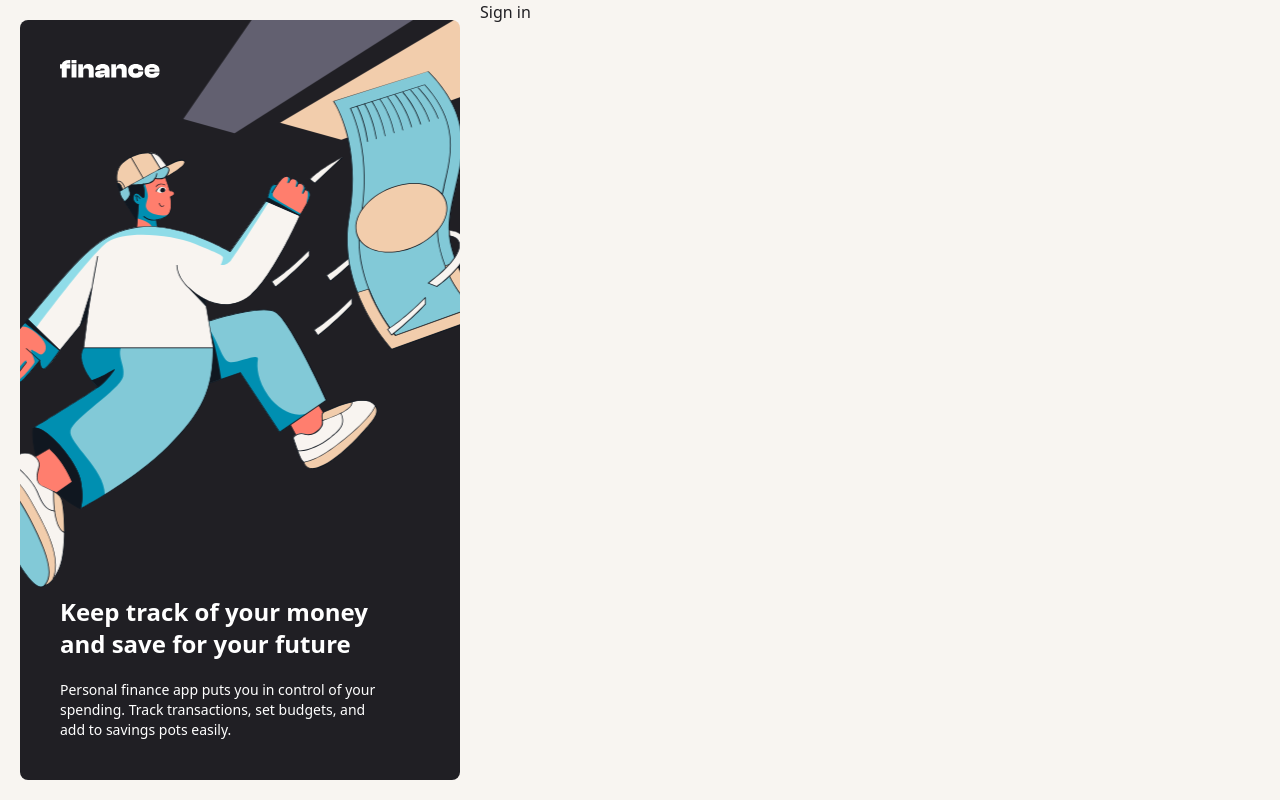
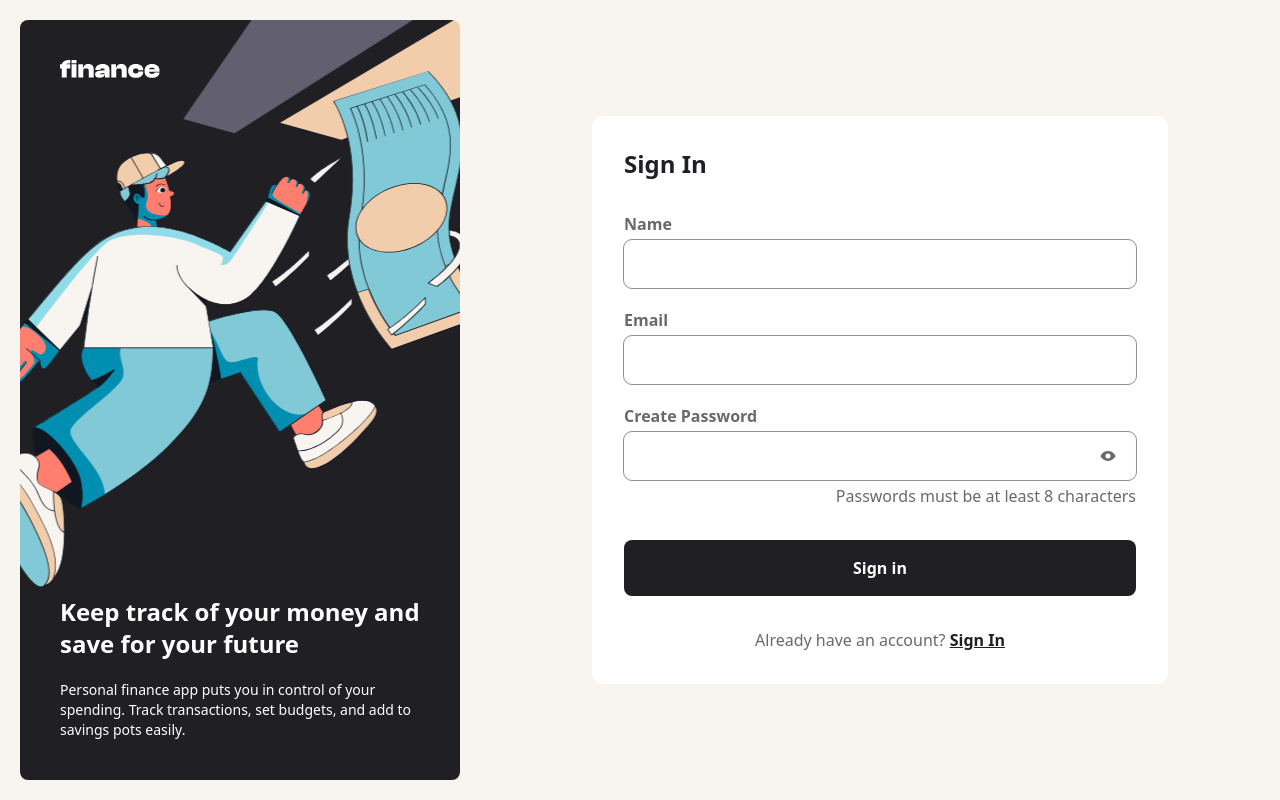
Before and after one commit to nazeeha-kb/personal-finance-app, a Next.js app: page /signup in a window 1280 px wide. Built offline with nearby package versions, Linux system fonts and the light colour scheme.

Commit message:
sign up and sign in form UI

```diff
--- a/app/(auth)/layout.jsx
+++ b/app/(auth)/layout.jsx
@@ -3,20 +3,20 @@ import Link from "next/link";
 
 export default function AuthLayout({ children }) {
     return (
-        <div className="flex bg-beige-100 h-screen">
-            <div className="p-5 h-screen">
-                <div className="h-full w-110 rounded-lg overflow-hidden bg-[url('/images/illustration-authentication.svg')] bg-cover bg-no-repeat bg-center p-10 flex flex-col justify-between">
-                    <Link href="/"><Image src="/images/logo-large.svg" width={100} height={100} className="" alt="logo" /></Link>
-                    <div className="text-white flex flex-col gap-5  w-xs">
+        <div className="flex lg:flex-row flex-col bg-beige-100 h-screen w-screen">
+            <section className="flex lg:justify-start justify-center lg:rounded-none rounded-b-xl lg:p-5 p-6 lg:h-screen lg:bg-transparent bg-grey-900">
+                <article className="h-full w-110 rounded-lg overflow-hidden bg-[url('/images/illustration-authentication.svg')] bg-cover bg-no-repeat bg-center p-10 lg:flex hidden flex-col items-start justify-between">
+                    <Link href="/"><Image src="/images/logo-large.svg" width={100} height={100} alt="logo" /></Link>
+                    <div className="text-white flex flex-col gap-5 self-end">
                         <h1 className="text-2xl font-bold">Keep track of your money and save for your future</h1>
                         <p className="text-sm">Personal finance app puts you in control of your spending. Track transactions, set budgets, and add to savings pots easily.</p>
                     </div>
-                </div>
-
-            </div>
-            <div>
+                </article>
+                <Link href="/"><Image src="/images/logo-large.svg" width={100} height={100} className="lg:hidden block" alt="logo" /></Link>
+            </section>
+            <section className="flex items-center justify-center w-full h-full">
                 {children}
-            </div>
+            </section>
         </div>
     )
 }
--- a/app/(auth)/signin/page.jsx
+++ b/app/(auth)/signin/page.jsx
@@ -1,12 +1,12 @@
 "use client"
 
 import Input from "@/components/ui/Input"
-import { CurrencyDollarIcon } from "@phosphor-icons/react"
+import SignInForm from "@/components/forms/auth/SignInForm"
 
 export default function SignInPage() {
     return (
-        <div>Sign in
-            <Input type="text" placeholder="Placeholder" label="Basic field"/>
+        <div>
+            <SignInForm />
         </div>
     )
 }
--- a/app/(auth)/signup/page.jsx
+++ b/app/(auth)/signup/page.jsx
@@ -1,5 +1,9 @@
-export default function SignUpPage(){
+"use client"
+
+import SignUpForm from "@/components/forms/auth/SignUpForm"
+
+export default function SignUpPage() {
     return (
-        <div>Sign in</div>
+        <div><SignUpForm /></div>
     )
 }
--- a/components/forms/auth/SignInForm.jsx
+++ b/components/forms/auth/SignInForm.jsx
@@ -1,5 +1,20 @@
-export default function SignInForm() {
+import Input from "@/components/ui/Input"
+import { EyeIcon } from "@phosphor-icons/react"
+import Button from "@/components/ui/Button"
+import Link from "next/link"
+
+export default function SignUpForm() {
     return (
-        <div>Sign In Form</div>
+        <article className="bg-white md:w-xl sm:w-[80vw] w-[90vw] p-8 rounded-xl">
+            <form action="" className="flex flex-col gap-8">
+                <h1 className="text-2xl font-bold">Sign In</h1>
+                <div className="flex flex-col gap-4">
+                    <Input type="email" id="email" label="Email" />
+                    <Input type="password" id="password" label="Password" rightIcon={EyeIcon} iconWeight={"fill"} />
+                </div>
+                <Button type="submit" text="Sign in" variant="primary" className="w-full" />
+                <p className="self-center text-grey-500">Need to Create an Account? <Link href="/signup" className="text-grey-900 font-semibold underline">Sign Up</Link></p>
+            </form>
+        </article>
     )
 }
--- a/components/forms/auth/SignUpForm.jsx
+++ b/components/forms/auth/SignUpForm.jsx
@@ -1,5 +1,21 @@
-export default function SignUpForm () {
+import Input from "@/components/ui/Input"
+import { EyeIcon } from "@phosphor-icons/react"
+import Button from "@/components/ui/Button"
+import Link from "next/link"
+
+export default function SignUpForm() {
     return (
-        <div>Sign up form</div>
+        <article className="bg-white md:w-xl sm:w-[80vw] w-[90vw] p-8 rounded-xl">
+            <form action="" className="flex flex-col gap-8">
+                <h1 className="text-2xl font-bold">Sign In</h1>
+                <div className="flex flex-col gap-4">
+                    <Input type="text" id={"name"} label={"Name"} />
+                    <Input type="email" id="email" label="Email" />
+                    <Input type="password" id="password" label="Create Password" rightIcon={EyeIcon} iconWeight={"fill"} helperText={"Passwords must be at least 8 characters"} />
+                </div>
+                <Button type="submit" text="Sign in" variant="primary" className="w-full" />
+                <p className="self-center text-grey-500">Already have an account? <Link href="/signin" className="text-grey-900 font-semibold underline">Sign In</Link></p>
+            </form>
+        </article>
     )
 }
--- a/components/ui/Input.jsx
+++ b/components/ui/Input.jsx
@@ -1,25 +1,23 @@
 
-export default function Input({ label, id, rightIcon, leftIcon, helperText, ...props }) {
+export default function Input({ label, id, helperText, rightIcon, leftIcon, className, iconWeight, ...props }) {
 
     const LeftIcon = leftIcon
     const RightIcon = rightIcon
 
     return (
-        <div>
-            <div className="flex flex-col gap-1 w-[50vw]">
+        <div className={`flex flex-col gap-1 ${className}`}>
             <label className="text-grey-500 font-bold" htmlFor={id}>{label}</label>
             <div className="outline outline-beige-500 hover:outline-grey-500 focus:outline-grey-900 focus-within:text-grey-900  text-grey-500 rounded-lg px-5 py-3 transform-all duration-150 flex items-center gap-3">
                 {leftIcon && (
-                        <div><LeftIcon /></div>
+                    <div><LeftIcon weight={iconWeight} /></div>
                 )}
                 {/* type, placeholder, name */}
-                    <input id={id} {...props} className="focus:outline-none w-full"/>
+                <input id={id} {...props} className="focus:outline-none w-full" />
                 {rightIcon && (
-                        <div className=""><RightIcon /></div>
+                    <div className=""><RightIcon weight={iconWeight} /></div>
                 )}
             </div>
             <span className="self-end text-grey-500">{helperText}</span>
         </div>
-        </div>
     )
 }
--- a/components/ui/button.jsx
+++ b/components/ui/button.jsx
@@ -7,11 +7,11 @@ const variants = {
     destroy: "bg-red text-white hover:bg-red/80 focus:bg-red/80 p-4 rounded-[8px] font-semibold",
 }
 
-export default function Button({ variant, text, onClick }) {
+export default function Button({ variant, text, onClick, className, type }) {
 
 
     return (
-        <button className={`${variants[variant]} transform-all duration-150`} onClick={onClick}>
+        <button className={`${variants[variant]} ${className} transform-all duration-150`} onClick={onClick} type={type}>
             <span>{text || "Placeholder"}</span>
             {variant === "tertiary" ? <span>
                 <CaretDownIcon weight="fill" className={`-rotate-90 transition-transform duration-300`} />
```
Lines whose indentation alone changed are shown as unchanged.
